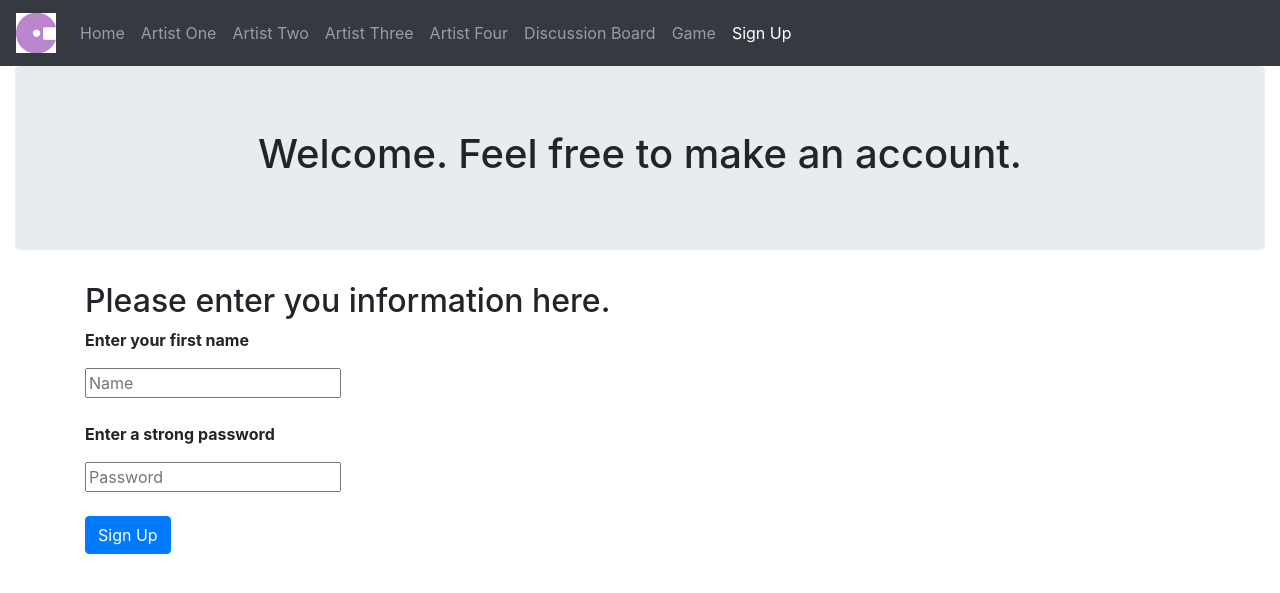
After one commit to mtapia01/cse22, a Flask app: page /signup in a window 1280 px wide. The commit adds this page. Shown: the top 593 px of the page. Run offline with Flask 2, Linux system fonts and the light colour scheme; some libraries are stand-ins or nearby versions.

```diff
--- a/app.py
+++ b/app.py
@@ -5,6 +5,7 @@ app = Flask(__name__, static_folder = 'static', template_folder = 'templates')
 app.config['SEND_FILE_MAX_AGE_DEFAULT'] = 0
 CORS(app)
 
+import json
 import random
 hangman_words = ['Halloween','Computer','Python', 'Website']
 # ===============================================================================
@@ -37,7 +38,42 @@ def discussion_Board():
 @app.route('/game')
 def game():
     return render_template('game.html')
+@app.route('/signup')
+def signup():
+    return render_template('signup.html')
 
+@app.route('/savecomments')
+def savecomment():
+	name = request.args.get('name')
+	message = request.args.get('message')
+
+	comment = {"name": name, "message": message}
+
+	string_comment = json.dumps(comment)
+
+	f = open('comments.txt', 'a')
+	f.writelines(['\n', string_comment])
+	f.close()
+	return "", 201
+
+@app.route('/getcomments')
+def files():
+	f = open('comments.txt', 'r')
+	lines = f.readlines()
+	f.close()
+
+	comments = []
+
+	for i in range(len(lines)):
+		lines[i] = lines[i].strip()
+		loadcomment = json.loads(lines[i])
+		comments.append(loadcomment)
+
+	return {"comments": comments}
+
+def findSignup():
+	newUser = []
+	newPassword = []
 
 @app.route('/verify')
 def verify():
@@ -83,33 +119,6 @@ def check_attempt():
 	position = int(request.args.get('index'))
 
 
-	# right_letter_zero = ['H','a','l','o','w','e','n']
-	# right_letter_one = ['C','o','m','p','u','t','e','r']
-	# right_letter_two = ['P','y','t','h','o','n']
-	# right_letter_three = ['W','e','b','s','i','t','e']
-	# right_letters_all = [right_letter_one + right_letter_two + right_letter_zero]
-
-	# position = []
-
-	# for right_letter_zero in range(len(hangman_words)):
-	# 	if hangman_words[''] == right_letter_zero:
-	# 			position.append(right_letter_zero)
-	# 	else:
-	# 		return "Try Again"
-
-	# for right_letter_one in range(len(hangman_words)):
-	# 	if hangman_words[''] == right_letter_one:
-	# 			position.append(right_letter_one)
-	# 	else:
-	# 		return "Try Again"
-
-	# for right_letter_two in range(len(hangman_words)):
-	# 	if hangman_words[''] == right_letter_two:
-	# 		position.append(right_letter_two)
-	# 	else:
-	# 		return 'Try Again'
-
-	# return {'right_letters_all': right_letters_all, 'position': position}
 
 
 #This is not needed anymore. This was lab 4
--- /dev/null
+++ b/comments.txt
@@ -0,0 +1,2 @@
+{"name": "Michael", "message": "Hello"}
+{"name": "", "message": ""}
--- a/static/main.js
+++ b/static/main.js
@@ -1,4 +1,5 @@
 wordIndex = -1
+let lastCommentId = -1;
 
 $(document).ready(function (){
 	$("#mybtn").click(function(){
@@ -7,6 +8,13 @@ $(document).ready(function (){
 		$("#responses").html("<p>"+ name + ":" + " " + nametwo + "</p>")
 })
 
+	$("#signUp").click(function() {
+		let newUser = $("#newUser").val();
+		let newPassword = $("#newPassword").val();
+		$.get('/verify', {username: userName, password: passWord}, function(response){
+
+		})
+	})
 	$("#sign-In").click(function() {
 		let userName = $("#username").val();
 		let passWord = $("#password").val();
@@ -93,7 +101,32 @@ $(document).ready(function (){
 			}
 		})
 	})
+	//lab 6
+	$.get('/getcomments', {}, function(response){
+		let comments = response['comment']
 
+		for (let i = lastCommentId + 1; i < comments.length; i++){
+			let name = comment[i]['name']
+			let message = comment[i]['message']
+
+			message = message.replaceAll("<", "&lt");
+			message = message.replaceAll(">", "&gt");
+
+				if (i > lastCommentId){
+				lastCommentId = i;
+				}
+			$("#responses").append(`<b>${name}</b><br>${message}<br><br>`)
+		}
+	});
+//lab 6
+	$("#dis-boardbtn").click(function(){
+		let name = $("#inputbox").val();
+		let message = $("#discussion_response").val();
+
+		$.get('/savecomment', {"name": name, "message": message}, function(response){
+			getComments();
+		})
+	});
 
 	$("#user_textbox").keypress(function(){
 		let value = $("#user_textbox").val();
--- a/templates/index.html
+++ b/templates/index.html
@@ -26,6 +26,9 @@
 	<li class="nav-item">
       <a class="nav-link" href="/game">Game</a>
     </li>
+	<li class="nav-item">
+		<a class="nav-link" href="/signup">Sign Up</a>
+    </li>
     </li>
   </ul>
 </nav>
@@ -52,7 +55,7 @@
 	<div class="container">
 		<h2>Background about me</h2>
 		<p>
-			I first started getting serious and interested about music my freshman year of high 			school. Now instead of only listening to an artist I look up interviews and background 			information about them so I know who I am listening to.
+			I first started getting serious and interested about music my freshman year of high school. Now instead of only 				listening to an artist I look up interviews and background information about them so I know who I am listening to.
 		</p>
 		<br />
 
--- /dev/null
+++ b/templates/signup.html
@@ -0,0 +1,120 @@
+<!DOCTYPE html>
+<nav class="navbar navbar-expand-sm bg-dark navbar-dark" <!-- Brand/logo -->
+	<a class="navbar-brand" href="#">
+		<img src="static/images/disc.jpg" alt="" style="width:40px;">
+  </a>
+
+		<!-- Links -->
+		<ul class="navbar-nav">
+			<li class="nav-item">
+				<a
+					class="nav-link"
+					href="/">Home
+				</a>
+			</li>
+
+			<li class="nav-item">
+				<a
+					class="nav-link"
+					href="/artist_one">Artist One
+				</a>
+			</li>
+
+			<li class="nav-item">
+				<a
+					class="nav-link"
+					href="/artist_two">Artist Two
+				</a>
+			<li class="nav-item">
+				<a
+					class="nav-link"
+					href="/artist_three">Artist Three
+				</a>
+			<li class="nav-item">
+				<a
+					class="nav-link"
+					href="/artist_four">Artist Four
+				</a>
+			<li
+				class="nav-item">
+				<a
+					class="nav-link"
+					href="/discussion_Board">Discussion Board
+				</a>
+			</li>
+			<li
+				class="nav-item">
+				<a
+					class="nav-link"
+					href="/game">Game
+				</a>
+			</li>
+	<li
+			class="nav-item">
+		<a
+			class="nav-link active"
+			href="/signup">Sign Up
+		</a>
+    </li>
+			</li>
+		</ul>
+</nav>
+
+<div class="container-fluid" />
+<html lang="en">
+
+<head>
+	<meta charset="UTF-8">
+	<meta name="viewport" content="width=device-width, initial-scale=1, shrink-to-fit=no">
+	<title>Lab 1 Template</title>
+
+	<link rel="stylesheet" href="static/bootstrap/bootstrap.min.css">
+	<script src="static/jquery/jquery.js"></script>
+	<script src="static/bootstrap/bootstrap.min.js"></script>
+	<script src="static/main.js"></script>
+	<link rel="stylesheet" type="text/css" href="static/css/styles.css">
+</head>
+
+<body>
+	<div class="jumbotron text-center">
+		<h1>
+			Welcome. Feel free to make an account.
+		</h1>
+	</div>
+	<div class="container">
+		<h2>
+			Please enter you information here.
+		</h2>
+		<p>
+			<b>Enter your first name</b>
+		</p>
+		<input placeholder="Name" id="newUser">
+		<br />
+		<br />
+		<p>
+			<b>Enter a strong password </b>
+		</p>
+		<input placeholder="Password" id="newPassword">
+		<br />
+		<br />
+		<button id ="sign_up" class ="btn btn-primary">Sign Up</button>
+		<div id="board" class="hidden" "col-sm-4">
+			<h3>Hello, what is your name?</h3>
+			<input placeholder="Name" id="inputbox">
+			<br />
+			<br />
+			<h3>What do you want to type?</h3>
+			<input placeholder="Comment" id="discussion_response">
+			<br />
+			<br />
+			<button id="mybtn" class="btn btn-primary">Submit</button>
+		</div>
+		<div id="posted-Comments" class="hidden" "col-sm-8">
+			<h3>Responses</h3>
+			<div id="responses" />
+		</div>
+
+
+
+	</div>
+</body>
```
Also changed, not shown: templates/artist_four.html (+7 -1 lines), templates/artist_one.html (+7 -0 lines), templates/artist_three.html (+7 -0 lines), templates/artist_two.html (+7 -0 lines), templates/discussion_Board.html (+10 -6 lines), templates/game.html (+12 -2 lines), logincredentials.txt (added).
